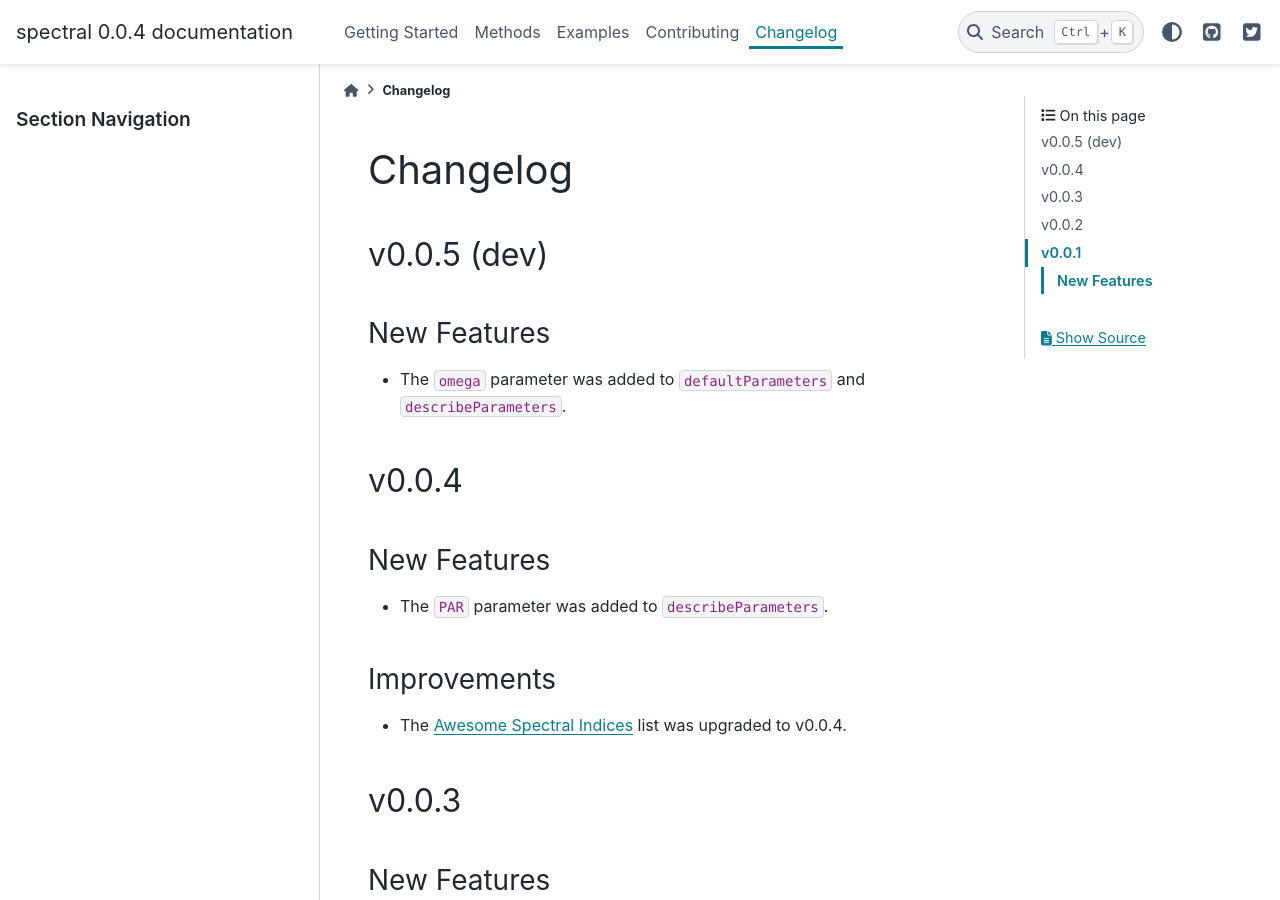
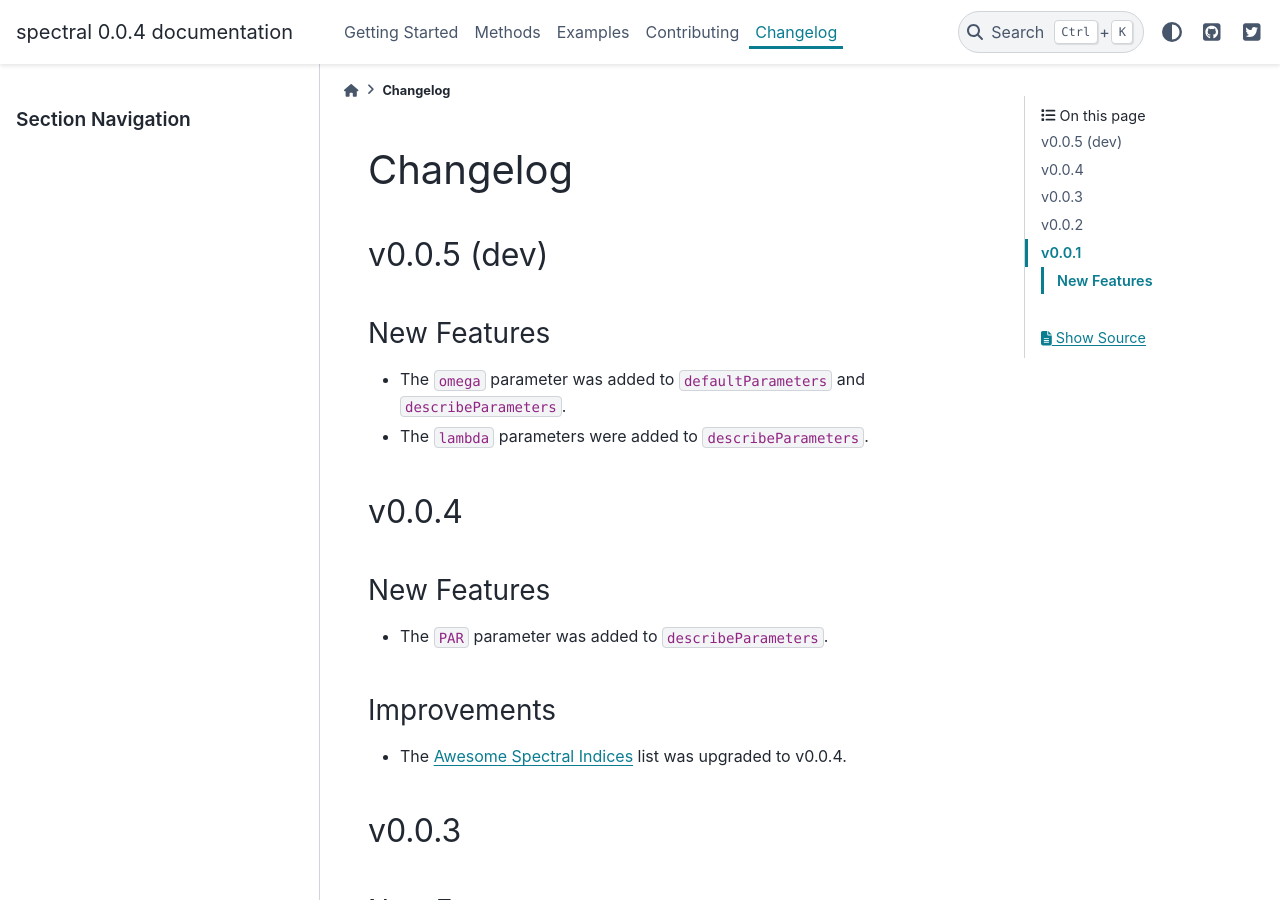
Before and after one commit to awesome-spectral-indices/spectral, a Sphinx documentation site: the page built from docs/changelog.rst, in a window 1280 px wide and 900 px high. Built offline with Sphinx 7.4.7 and the PyData theme 0.15.4, drawn with Linux system fonts in a browser that asks for light colours.

Commit message:
DOCS: Updated changelog

```diff
--- a/docs/changelog.rst
+++ b/docs/changelog.rst
@@ -8,6 +8,7 @@ New Features
 ~~~~~~~~~~~~
 
 - The :code:`omega` parameter was added to :code:`defaultParameters` and :code:`describeParameters`.
+- The :code:`lambda` parameters were added to :code:`describeParameters`.
 
 v0.0.4
 ------
```
